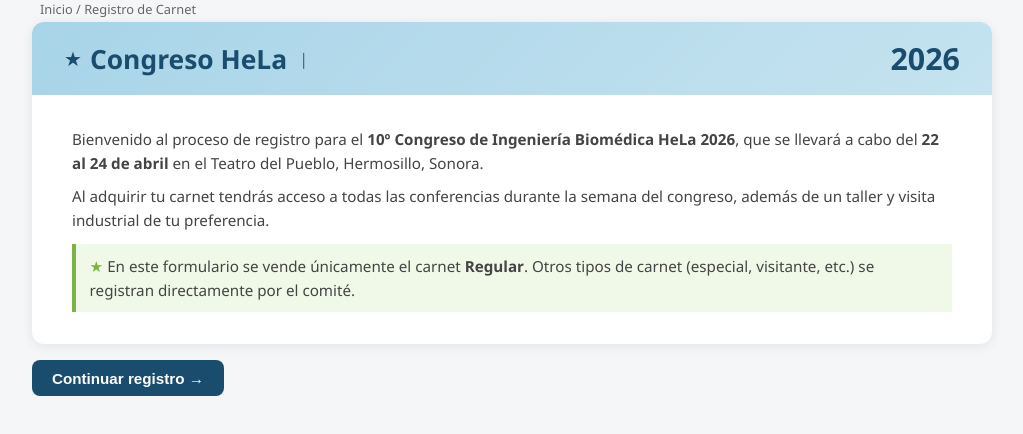
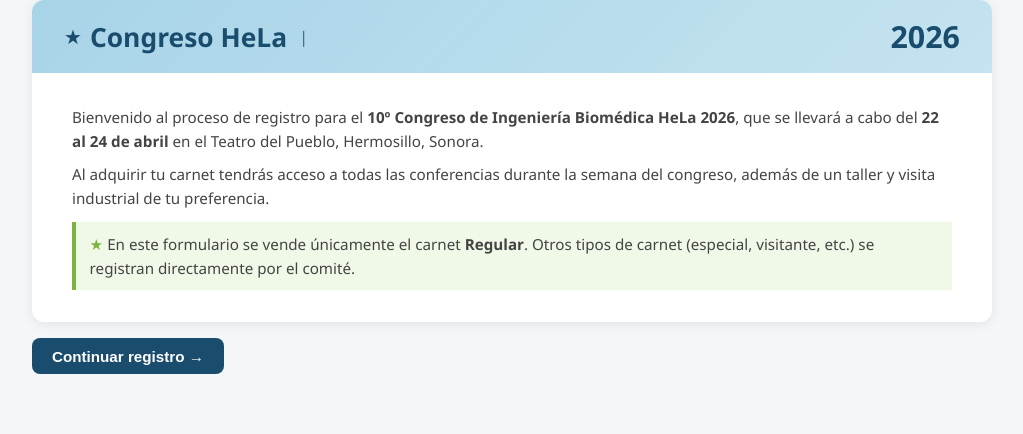
Before and after one commit to erickrodriguez2704-del/HeLa2026, a plain HTML site: page index.html in a window 1280 px wide. Shown: the whole page, without its empty margins (128-1151 px from the left). Drawn offline with Linux system fonts and the light colour scheme.

Commit message:
Update index.html

```diff
--- a/index.html
+++ b/index.html
@@ -328,7 +328,6 @@
   </style>
 </head>
 <body>
-  <p class="breadcrumb">Inicio / Registro de Carnet</p>
 
   <div class="form-wrapper">
     <!-- page-intro: franja azul pegada al cuadro blanco -->
```
